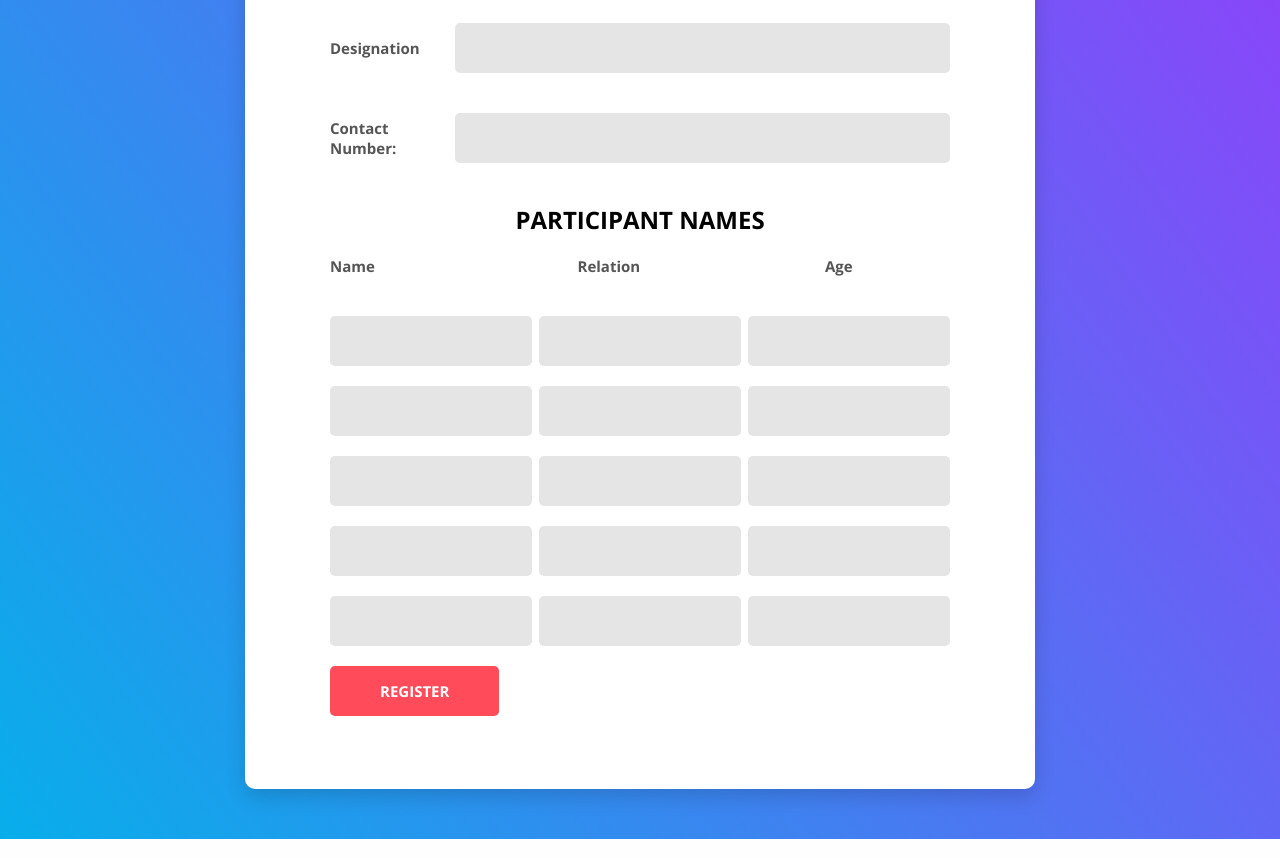
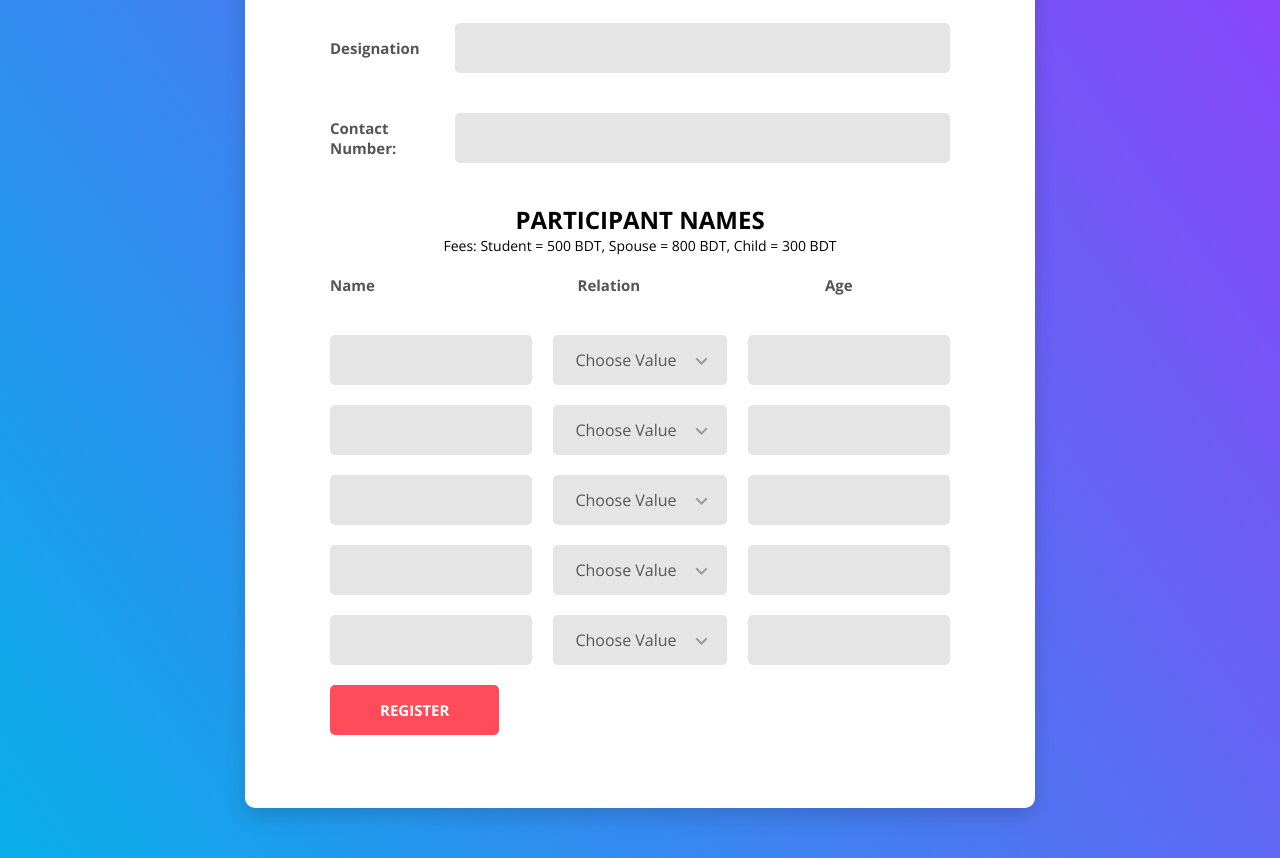
Before and after one commit to JoyJulianGomes/Codeigniter, a CodeIgniter app: page /CI/index.php/formtest/index in a window 1280 px wide. Shown: the part 966-1824 px from the top of the page. Run offline with CodeIgniter, Linux system fonts and the light colour scheme; some libraries are stand-ins or nearby versions.

Commit message:
added value memrization for participant guest list

```diff
--- a/application/controllers/Formtest.php
+++ b/application/controllers/Formtest.php
@@ -21,6 +21,7 @@ class Formtest extends CI_Controller
 
         // $form_maker_data -> Data required for initializing view
         $form_maker_data["Batch_Nb"] = $batches;
+        $form_maker_data["guest_option"]= ['Spouse', 'Child'];
 
         // Form Validation Rules:
         $this->load->library('form_validation');
@@ -28,12 +29,7 @@ class Formtest extends CI_Controller
         $this->form_validation->set_rules('Batch', 'Batch Year', 'required');
         $this->form_validation->set_rules('first_name', 'First Name', 'required');
         $this->form_validation->set_rules('last_name', 'Last Name', 'required');
-        // #TODO add validation for photo field
         $this->form_validation->set_rules('photo', 'Photo', 'callback_photo_check');
-        // if (empty($_FILES['photo']['name']))
-        // {
-        //     $this->form_validation->set_rules('photo', 'Photo', 'required');
-        // }
         $this->form_validation->set_rules('father', 'Father\'s  Name', 'required');
         $this->form_validation->set_rules('mother', 'Mother\'s  Name', 'required');
         $this->form_validation->set_rules('gender', 'Gender', 'required|callback_gender_check');
@@ -59,6 +55,13 @@ class Formtest extends CI_Controller
                 'occupation' => $this->input->post('occupation'),
                 'designation' => $this->input->post('designation'),
                 'contact' => $this->input->post('contact'),
+                'guest' => [
+                    'guest_1' => [ 'name' =>$this->input->post('pname-1'), 'rel'=>$this->input->post('prel-1'), 'age'=>$this->input->post('page-1') ],
+                    'guest_2' => [ 'name' =>$this->input->post('pname-2'), 'rel'=>$this->input->post('prel-2'), 'age'=>$this->input->post('page-2') ],
+                    'guest_3' => [ 'name' =>$this->input->post('pname-3'), 'rel'=>$this->input->post('prel-3'), 'age'=>$this->input->post('page-3') ],
+                    'guest_4' => [ 'name' =>$this->input->post('pname-4'), 'rel'=>$this->input->post('prel-4'), 'age'=>$this->input->post('page-4') ],
+                    'guest_5' => [ 'name' =>$this->input->post('pname-5'), 'rel'=>$this->input->post('prel-5'), 'age'=>$this->input->post('page-5') ],
+                ],
             ];
 
             $data = ['data' => $data_from_form];
--- a/application/views/Formtest.php
+++ b/application/views/Formtest.php
@@ -220,6 +220,7 @@
               </div>
               <div style="margin:20px 0px">
                 <h2 class="title" style="color:black">Participant Names</h2>
+                <p style="text-align:center">Fees: Student = 500 BDT, Spouse = 800 BDT, Child = 300 BDT</p>
               </div>
               <div class="container">
                 <div class="form-row row row-space">
@@ -230,57 +231,101 @@
 
                 <div class="table-form-row table-row table-row-space">
                   <div class="table-input-group col-4">
-                    <input class="table-input--style-5" type="text" name="pname-1" />
+                    <input class="table-input--style-5" type="text" name="pname-1" value="<?php echo set_value('pname-1')?>" />
                   </div>
                   <div class="table-input-group col-4">
-                    <input class="table-input--style-5" type="text" name="prel-1" />
+                    <div class="rs-select2 js-select-simple select--no-search">
+                        <select name="prel-1">
+                          <option <?php echo ($given = set_value('prel-1'))?'value='.'"'.$given.'"':'value="" disable selected'; ?>> <?php echo ($given = set_value('prel-1'))?$given:"Choose Value"?></option>
+                          <?php foreach ($guest_option as $item):?>
+                              <?php echo '<option value="'.$item.'">'.$item.'</option>';?>
+                          <?php endforeach;?>
+                        </select>
+                        <div class="select-dropdown"></div>
+                      </div>
                   </div>
                   <div class="table-input-group col-4">
-                    <input class="table-input--style-5" type="number" name="page-1" />
+                    <input class="table-input--style-5" type="number" min="0" name="page-1" value="<?php echo set_value('page-1')?>"/>
                   </div>
                 </div>
+
                 <div class="table-form-row table-row table-row-space">
                   <div class="table-input-group col-4">
-                    <input class="table-input--style-5" type="text" name="pname-2" />
+                    <input class="table-input--style-5" type="text" name="pname-2" value="<?php echo set_value('pname-2')?>" />
                   </div>
                   <div class="table-input-group col-4">
-                    <input class="table-input--style-5" type="text" name="prel-2" />
+                    <div class="rs-select2 js-select-simple select--no-search">
+                        <select name="prel-2">
+                          <option <?php echo ($given = set_value('prel-2'))?'value='.'"'.$given.'"':'value="" disable selected'; ?>> <?php echo ($given = set_value('prel-2'))?$given:"Choose Value"?></option>
+                          <?php foreach ($guest_option as $item):?>
+                              <?php echo '<option value="'.$item.'">'.$item.'</option>';?>
+                          <?php endforeach;?>
+                        </select>
+                        <div class="select-dropdown"></div>
+                      </div>
                   </div>
                   <div class="table-input-group col-4">
-                    <input class="table-input--style-5" type="number" name="page-2" />
+                    <input class="table-input--style-5" type="number"  min="0" name="page-2" value="<?php echo set_value('page-2')?>" />
                   </div>
                 </div>
+
                 <div class="table-form-row table-row table-row-space">
                   <div class="table-input-group col-4">
-                    <input class="table-input--style-5" type="text" name="pname-3" />
+                    <input class="table-input--style-5" type="text" name="pname-3" value="<?php echo set_value('pname-3')?>"/>
                   </div>
                   <div class="table-input-group col-4">
-                    <input class="table-input--style-5" type="text" name="prel-3" />
+                      <div class="rs-select2 js-select-simple select--no-search">
+                        <select name="prel-3">
+                          <option <?php echo ($given = set_value('prel-3'))?'value='.'"'.$given.'"':'value="" disable selected'; ?>> <?php echo ($given = set_value('prel-3'))?$given:"Choose Value"?></option>
+                          <?php foreach ($guest_option as $item):?>
+                              <?php echo '<option value="'.$item.'">'.$item.'</option>';?>
+                          <?php endforeach;?>
+                        </select>
+                        <div class="select-dropdown"></div>
+                      </div>
                   </div>
                   <div class="table-input-group col-4">
-                    <input class="table-input--style-5" type="number" name="page-3" />
+                    <input class="table-input--style-5" type="number"  min="0" name="page-3" value="<?php echo set_value('page-3')?>"/>
                   </div>
                 </div>
+
                 <div class="table-form-row table-row table-row-space">
                   <div class="table-input-group col-4">
-                    <input class="table-input--style-5" type="text" name="pname-4" />
+                    <input class="table-input--style-5" type="text" name="pname-4" value="<?php echo set_value('pname-4')?>" />
                   </div>
                   <div class="table-input-group col-4">
-                    <input class="table-input--style-5" type="text" name="prel-4" />
+                      <div class="rs-select2 js-select-simple select--no-search">
+                        <select name="prel-4">
+                          <option <?php echo ($given = set_value('prel-4'))?'value='.'"'.$given.'"':'value="" disable selected'; ?>> <?php echo ($given = set_value('prel-4'))?$given:"Choose Value"?></option>
+                          <?php foreach ($guest_option as $item):?>
+                              <?php echo '<option value="'.$item.'">'.$item.'</option>';?>
+                          <?php endforeach;?>
+                        </select>
+                        <div class="select-dropdown"></div>
+                      </div>
                   </div>
                   <div class="table-input-group col-4">
-                    <input class="table-input--style-5" type="number" name="page-4" />
+                    <input class="table-input--style-5" type="number" min="0" name="page-4" value="<?php echo set_value('page-4')?>" />
                   </div>
                 </div>
+
                 <div class="table-form-row table-row table-row-space">
                   <div class="table-input-group col-4">
-                    <input class="table-input--style-5" type="text" name="pname-5" />
+                    <input class="table-input--style-5" type="text" name="pname-5" value="<?php echo set_value('pname-5')?>"/>
                   </div>
                   <div class="table-input-group col-4">
-                    <input class="table-input--style-5" type="text" name="prel-5" />
+                      <div class="rs-select2 js-select-simple select--no-search">
+                        <select name="prel-5">
+                          <option <?php echo ($given = set_value('prel-5'))?'value='.'"'.$given.'"':'value="" disable selected'; ?>> <?php echo ($given = set_value('prel-5'))?$given:"Choose Value"?></option>
+                          <?php foreach ($guest_option as $item):?>
+                              <?php echo '<option value="'.$item.'">'.$item.'</option>';?>
+                          <?php endforeach;?>
+                        </select>
+                        <div class="select-dropdown"></div>
+                      </div>
                   </div>
                   <div class="table-input-group col-4">
-                    <input class="table-input--style-5" type="number" name="page-5" />
+                    <input class="table-input--style-5" type="number" min="0" name="page-5" value="<?php echo set_value('page-5')?>" />
                   </div>
                 </div>
 
```
